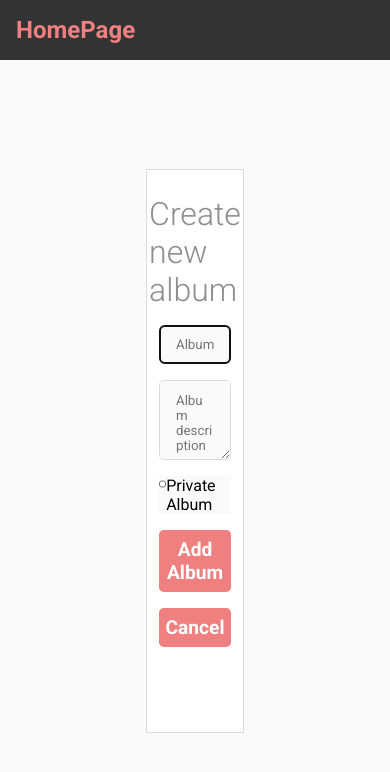
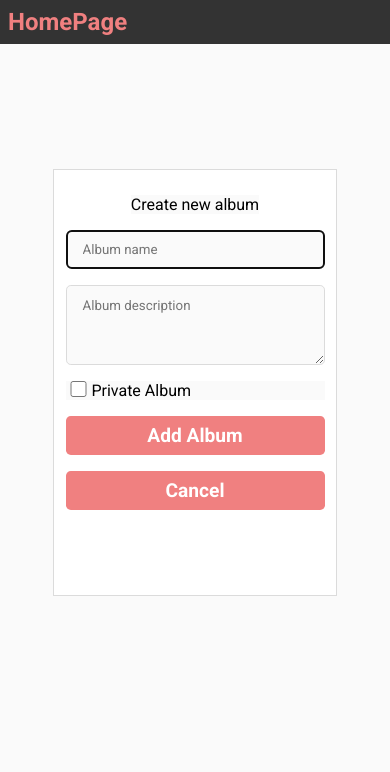
Before and after one commit to ASSAFVAN/Family-Photo-Albums, a React (Create React App) app in the folder client/: page /albums/addalbum in a window 390 px wide. Shown: the top 772 px of the page. Built offline with nearby package versions, Linux system fonts and the light colour scheme.

Commit message:
init responsive

```diff
--- a/client/src/components/AddNewAlbum/AddNewAlbum.css
+++ b/client/src/components/AddNewAlbum/AddNewAlbum.css
@@ -6,19 +6,12 @@
   margin-top: 20vh;
 }
 
-.addnewalbum-header {
-  font-weight: 300;
-  font-size: 2rem;
-  color: #8e8e8e;
-  background-color: #ffffff;
-}
-
 .addnewalbum-form {
   display: flex;
   flex-direction: column;
   justify-content: center;
   align-items: center;
-  width: 25%;
+  min-width: 25%;
   padding: 3vh 3vw;
   padding-bottom: 10vh;
   background-color: #ffffff;
@@ -32,11 +25,6 @@
   align-items: center;
   text-align: center;
   margin-top: 20vh;
-}
-
-.signup-title {
-  color: #8e8e8e;
-  text-align: center;
 }
 
 .addnewalbum-form--input {
--- a/client/src/components/AddNewAlbum/AddNewAlbum.js
+++ b/client/src/components/AddNewAlbum/AddNewAlbum.js
@@ -46,7 +46,7 @@ export default function AddNewAlbum() {
   return (
     <div className="addnewalbum-wrap">
       <form action="" className="addnewalbum-form">
-        <div className="addnewalbum-header">Create new album</div>
+        <div className="form-title">Create new album</div>
         <input
           className="addnewalbum-form--input"
           type="text"
--- a/client/src/components/AlbumCard/albumcard.css
+++ b/client/src/components/AlbumCard/albumcard.css
@@ -10,13 +10,14 @@
 }
 
 .albumcard-image {
+  flex: 65%;
   object-fit: cover;
   width: 250px;
   height: 250px;
-  /* background-color: #333333; */
 }
 
 .card-right {
+  flex: 35%;
   display: flex;
   flex-direction: column;
   justify-content: space-between;
--- a/client/src/components/AlbumsList/AlbumsList.css
+++ b/client/src/components/AlbumsList/AlbumsList.css
@@ -16,7 +16,7 @@
 .albums-list {
   /* margin-top: 20vh; */
   display: grid;
-  grid-template-columns: repeat(auto-fill, minmax(400px, 1fr));
+  grid-template-columns: repeat(auto-fill, minmax(350px, 1fr));
   grid-gap: 20px;
   align-items: stretch;
 }
--- a/client/src/components/Header/style.css
+++ b/client/src/components/Header/style.css
@@ -3,7 +3,7 @@
   justify-content: space-between;
   align-items: center;
   background-color: #333;
-  width: 100%;
+  width: 100vw;
   position: fixed;
   top: 0;
   left: 0;
@@ -19,7 +19,7 @@
 .navbar a,
 .navbar--right {
   color: white;
-  padding: 1rem;
+  padding: 0.5rem;
   margin: 0;
   text-decoration: none;
   font-size: 1.5rem;
@@ -43,6 +43,6 @@
 }
 
 .navbar a:hover,
-.navbar--right:hover {
+.navbar-signout:hover {
   color: var(--primary-color);
 }
--- a/client/src/components/Homepage/homepage.css
+++ b/client/src/components/Homepage/homepage.css
@@ -3,6 +3,7 @@
   flex-direction: column;
   justify-content: center;
   align-items: center;
+  text-align: center;
   background-color: #fafafa;
 }
 
@@ -13,6 +14,8 @@
   align-items: center;
   position: relative;
   margin-top: 20rem;
+  width: 100%;
+  height: 100%;
 }
 
 .hp-image {
--- a/client/src/components/ShowAlbum/ShowAlbum.js
+++ b/client/src/components/ShowAlbum/ShowAlbum.js
@@ -87,6 +87,13 @@ export default function ShowAlbum(props) {
 
   return (
     <div className="showalbum-wrap">
+      <div className="showalbum-lock" onClick={handlePrivateStatus}>
+        {albumPrivate ? (
+          <i className="fas fa-lock"></i>
+        ) : (
+          <i className="fas fa-lock-open"></i>
+        )}
+      </div>
       <div className="showalbum-top">
         <div className="showalbum-top-left">
           <h2 className="name">{albumName}</h2>
@@ -99,13 +106,6 @@ export default function ShowAlbum(props) {
             />
           )}
         </div>
-        <div className="showalbum-lock" onClick={handlePrivateStatus}>
-          {albumPrivate ? (
-            <i className="fas fa-lock"></i>
-          ) : (
-            <i className="fas fa-lock-open"></i>
-          )}
-        </div>
       </div>
       {isLoading && <Spinner />}
       <div className="grid-container">
--- a/client/src/components/ShowAlbum/showalbum.css
+++ b/client/src/components/ShowAlbum/showalbum.css
@@ -12,6 +12,7 @@
 }
 .showalbum-top-left {
   display: flex;
+  flex-wrap: wrap;
   flex-direction: column;
   justify-content: center;
   align-items: center;
@@ -19,10 +20,11 @@
 }
 
 .showalbum-lock {
-  display: flex;
-  margin-left: 60%;
+  /* display: flex; */
+  /* justify-content: flex-end; */
+  /* margin-left: 60%; */
   margin-top: 5rem;
-  margin-bottom: 13rem;
+  /* margin-bottom: 13rem; */
 }
 
 .fa-lock,
@@ -99,3 +101,13 @@
   font-weight: 300;
   font-size: 2rem;
 }
+
+@media screen and (max-width: 600px) {
+  .showalbum-grid {
+    grid-auto-rows: 100px;
+    grid-gap: 0;
+  }
+  .album-item {
+    border: 1px solid black;
+  }
+}
--- a/client/src/components/SignIn/signin.css
+++ b/client/src/components/SignIn/signin.css
@@ -14,12 +14,18 @@
   margin-top: 20vh;
 }
 
+.signin-wrap {
+  min-width: 25vw;
+  width: 350px;
+  padding: 1rem;
+}
+
 .signin-form {
   display: flex;
   flex-direction: column;
   justify-content: center;
   align-items: center;
-  width: 25%;
+  min-width: 25%;
   padding: 3vh 3vw;
   padding-bottom: 10vh;
   background-color: white;
--- a/client/src/components/UploadFiles/uploadfiles.css
+++ b/client/src/components/UploadFiles/uploadfiles.css
@@ -14,7 +14,7 @@
   box-shadow: 0 1px 2px rgba(0, 0, 0, 0.07), 0 2px 4px rgba(0, 0, 0, 0.07),
     0 4px 8px rgba(0, 0, 0, 0.07), 0 8px 16px rgba(0, 0, 0, 0.07),
     0 16px 32px rgba(0, 0, 0, 0.07), 0 32px 64px rgba(0, 0, 0, 0.07);
-  width: 500px;
+  width: 90%;
   outline: none;
   cursor: pointer;
 }
@@ -53,3 +53,10 @@
 .uploadfile-btn:disabled {
   background-color: #edbdbd;
 }
+
+@media screen and (max-width: 600px) {
+  .uploadfile-input,
+  .uploadfile-btn {
+    font-size: 1rem;
+  }
+}
```
